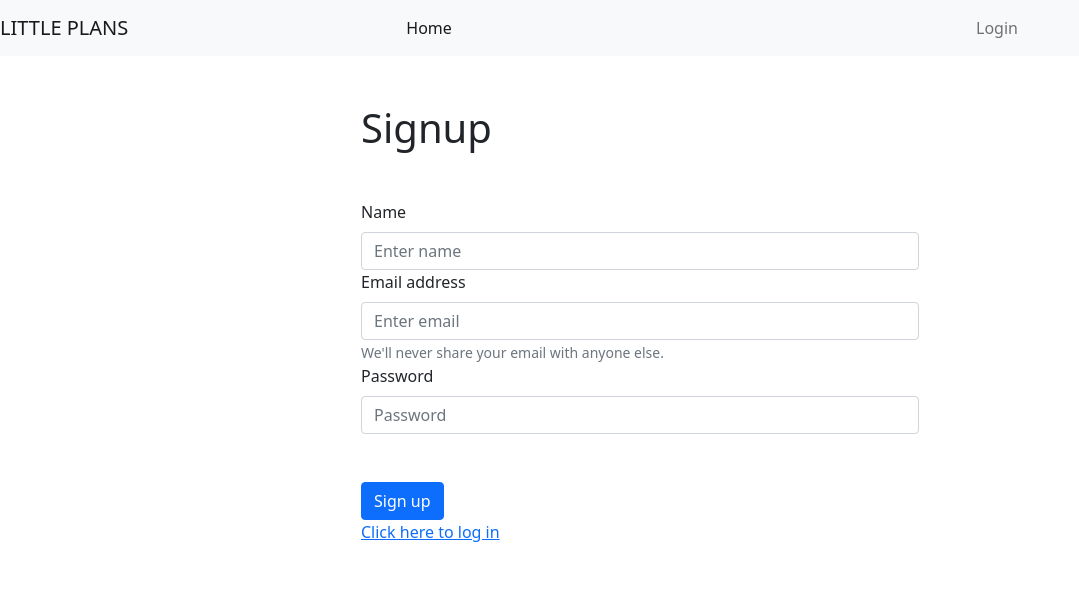
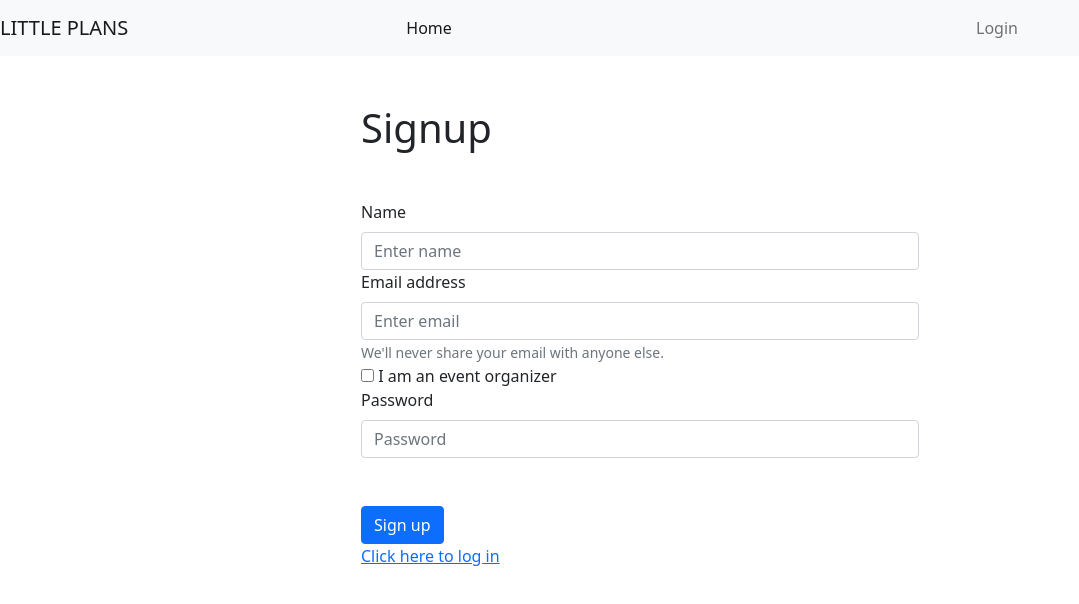
Before and after one commit to polizhur/littleplans-frontend, a React (Create React App) app: page /signup in a window 1280 px wide. Shown: the top 604 px of the page, without its empty margins (0-1079 px from the left). Built offline with nearby package versions, Linux system fonts and the light colour scheme; no server answers.

Commit message:
Add a checkbox to the signup form, modify /signup function in user/actions

```diff
--- a/src/pages/SignUp/index.js
+++ b/src/pages/SignUp/index.js
@@ -12,6 +12,7 @@ export default function SignUp() {
   const [name, setName] = useState("");
   const [email, setEmail] = useState("");
   const [password, setPassword] = useState("");
+  const [isProvider, setIsProvider] = useState(false);
   const dispatch = useDispatch();
   const token = useSelector(selectToken);
   const history = useHistory();
@@ -25,12 +26,18 @@ export default function SignUp() {
   function submitForm(event) {
     event.preventDefault();
 
-    dispatch(signUp(name, email, password));
+    dispatch(signUp(name, email, password, isProvider));
 
     setEmail("");
     setPassword("");
     setName("");
+    setIsProvider(false);
   }
+
+  const handleChange = () => {
+    setIsProvider(!isProvider);
+    console.log("handleChange");
+  };
 
   return (
     <Container>
@@ -40,7 +47,7 @@ export default function SignUp() {
           <Form.Label>Name</Form.Label>
           <Form.Control
             value={name}
-            onChange={event => setName(event.target.value)}
+            onChange={(event) => setName(event.target.value)}
             type="text"
             placeholder="Enter name"
             required
@@ -50,7 +57,7 @@ export default function SignUp() {
           <Form.Label>Email address</Form.Label>
           <Form.Control
             value={email}
-            onChange={event => setEmail(event.target.value)}
+            onChange={(event) => setEmail(event.target.value)}
             type="email"
             placeholder="Enter email"
             required
@@ -60,11 +67,22 @@ export default function SignUp() {
           </Form.Text>
         </Form.Group>
 
+        <label htmlFor="isProvider">
+          <input
+            type="checkbox"
+            id="isProvider"
+            name="isProvider"
+            checked={isProvider}
+            onChange={handleChange}
+          />{" "}
+          I am an event organizer
+        </label>
+
         <Form.Group controlId="formBasicPassword">
           <Form.Label>Password</Form.Label>
           <Form.Control
             value={password}
-            onChange={event => setPassword(event.target.value)}
+            onChange={(event) => setPassword(event.target.value)}
             type="password"
             placeholder="Password"
             required
--- a/src/store/user/actions.js
+++ b/src/store/user/actions.js
@@ -42,7 +42,7 @@ const tokenStillValid = (userWithoutToken) => ({
 
 export const logOut = () => ({ type: LOG_OUT });
 
-export const signUp = (name, email, password) => {
+export const signUp = (name, email, password, isProvider) => {
   return async (dispatch, getState) => {
     dispatch(appLoading());
     try {
@@ -50,6 +50,7 @@ export const signUp = (name, email, password) => {
         name,
         email,
         password,
+        isProvider,
       });
 
       dispatch(loginSuccess(response.data));
```
